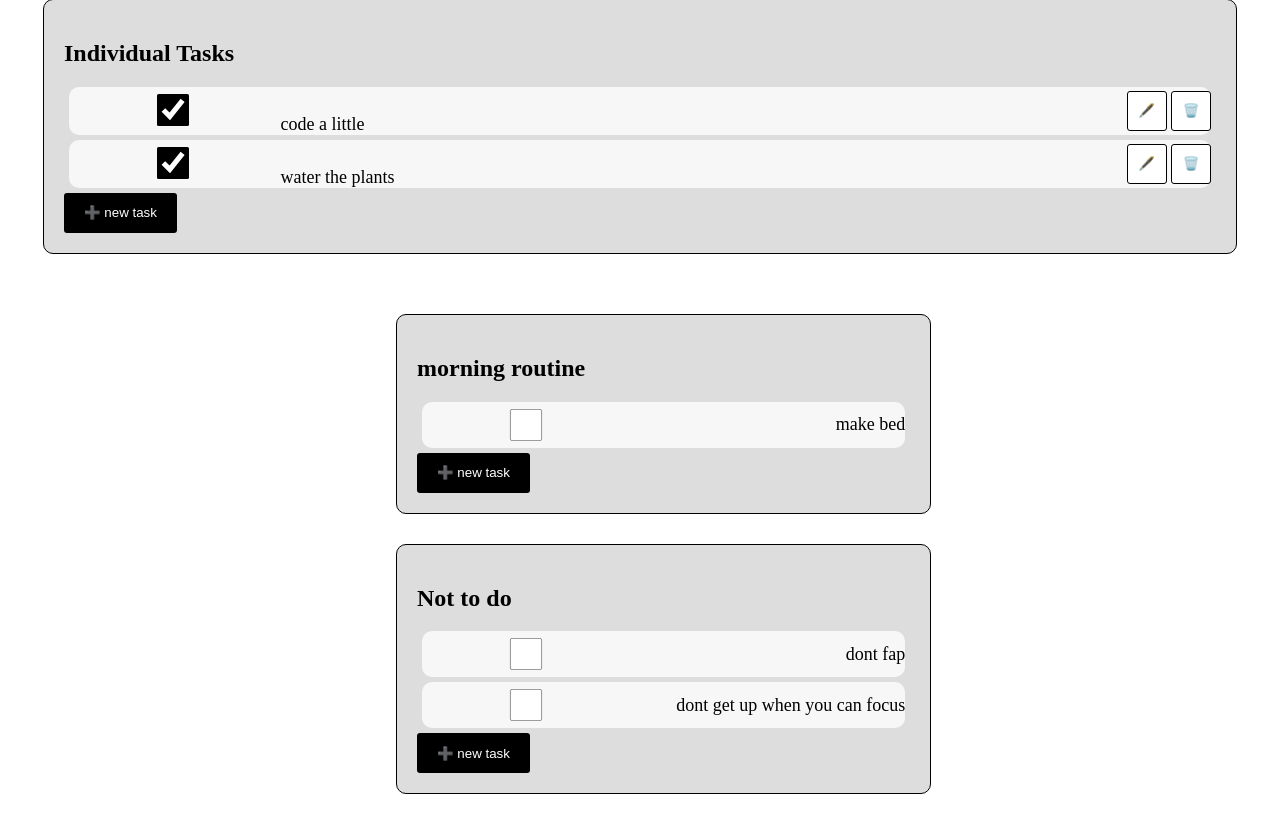
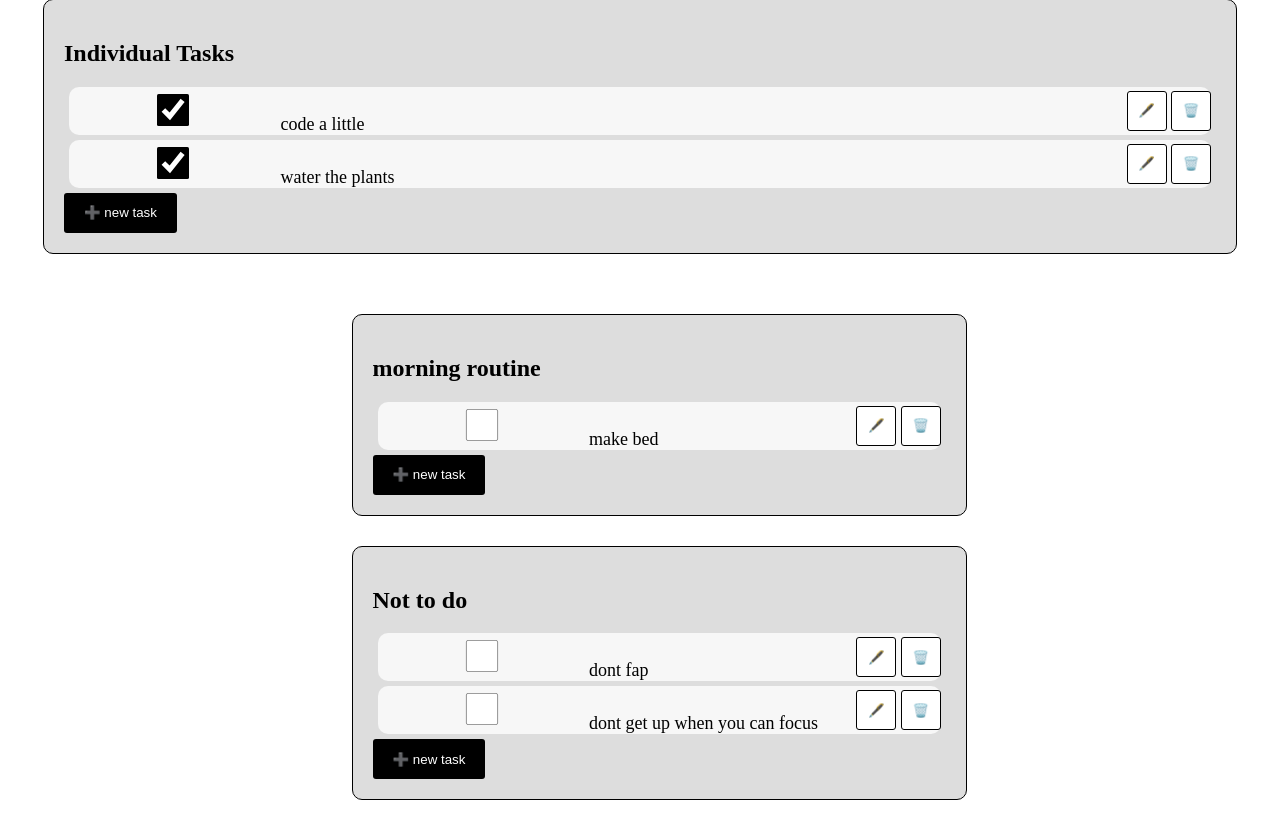
Before and after one commit to siam-saharear/Todo_List, a Django app: page / in a window 1280 px wide. Shown: the part 155-985 px from the top of the page. Before the commit the page ends 949 px from the top, so only its background shows below. Run offline with Django 5.2, Linux system fonts and the light colour scheme; data comes from the database, SQL or seed files in the repository; both versions use the stored data as it was after the commit.

Commit message:
added edit and delete functionality to categorized tasks too

```diff
--- a/objectives/templates/objectives/homepage.html
+++ b/objectives/templates/objectives/homepage.html
@@ -61,9 +61,9 @@
 
                 {% if category.tasks != None %}
                     {% for task in category.tasks %}
+                    <div class="task">
                         <div>
-                            <form method="post" action="/change_status/{{task.uuid}}">
-                                <div class="task">
+                            <form method="post" action="/change_status/{{task.uuid}}/">
                                     {% csrf_token %}
                                     {% if task.status %}
                                     <input type="checkbox" onchange="this.form.submit()" checked>
@@ -72,9 +72,25 @@
                                     <input type="checkbox" onchange="this.form.submit()">
                                     {{task.name}}
                                     {% endif %}
-                                </div>
-                            </form>
+                                </form>
+                            </div>
+
+
+                            <div>
+
+                                <a href="/edit_task/{{task.uuid}}/">
+                                    <button class="icon_button">
+                                        🖋️
+                                    </button>
+                                </a>
+                                <a href="/delete_task/{{task.uuid}}/">
+                                    <button class="icon_button">
+                                        🗑️
+                                    </button>
+                                </a>
+                            </div>
                         </div>
+
                     {% endfor %}
                 {% else %}
                     <h4>No tasks here</h4>
```
Also changed, not shown: db.sqlite3.
